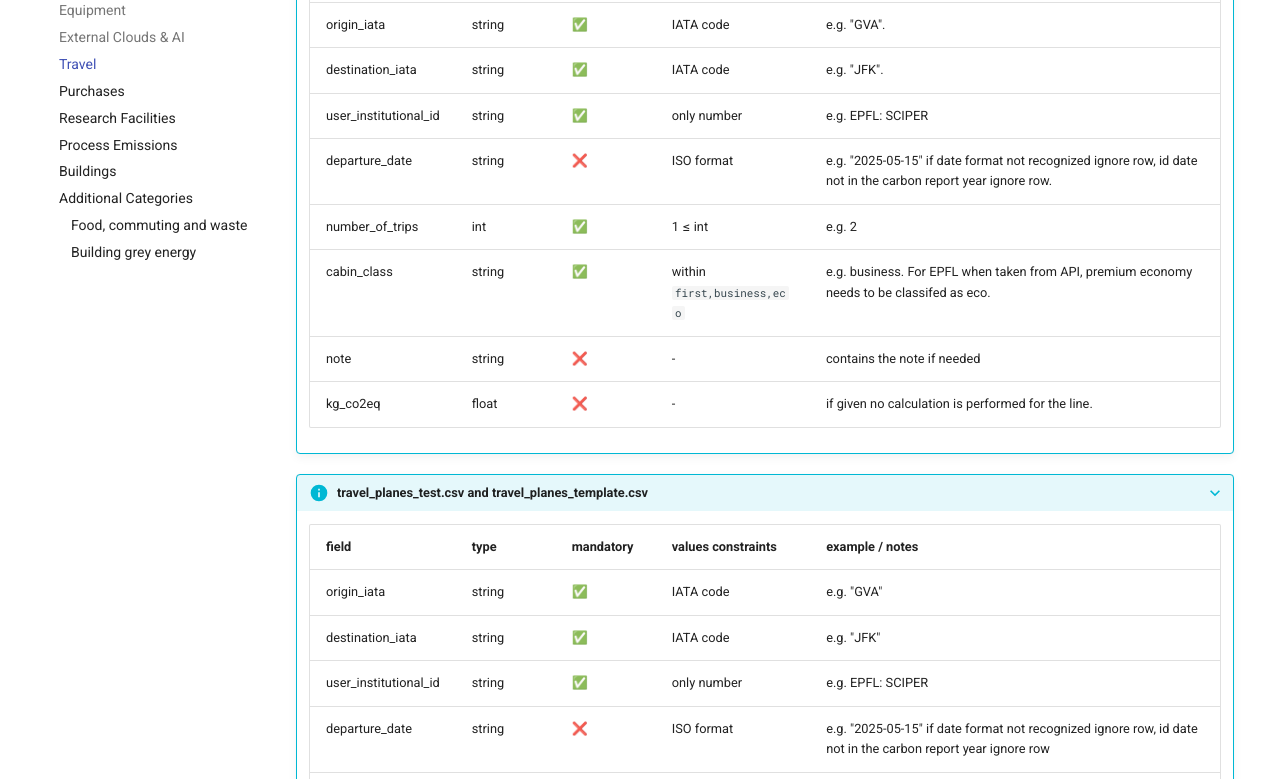
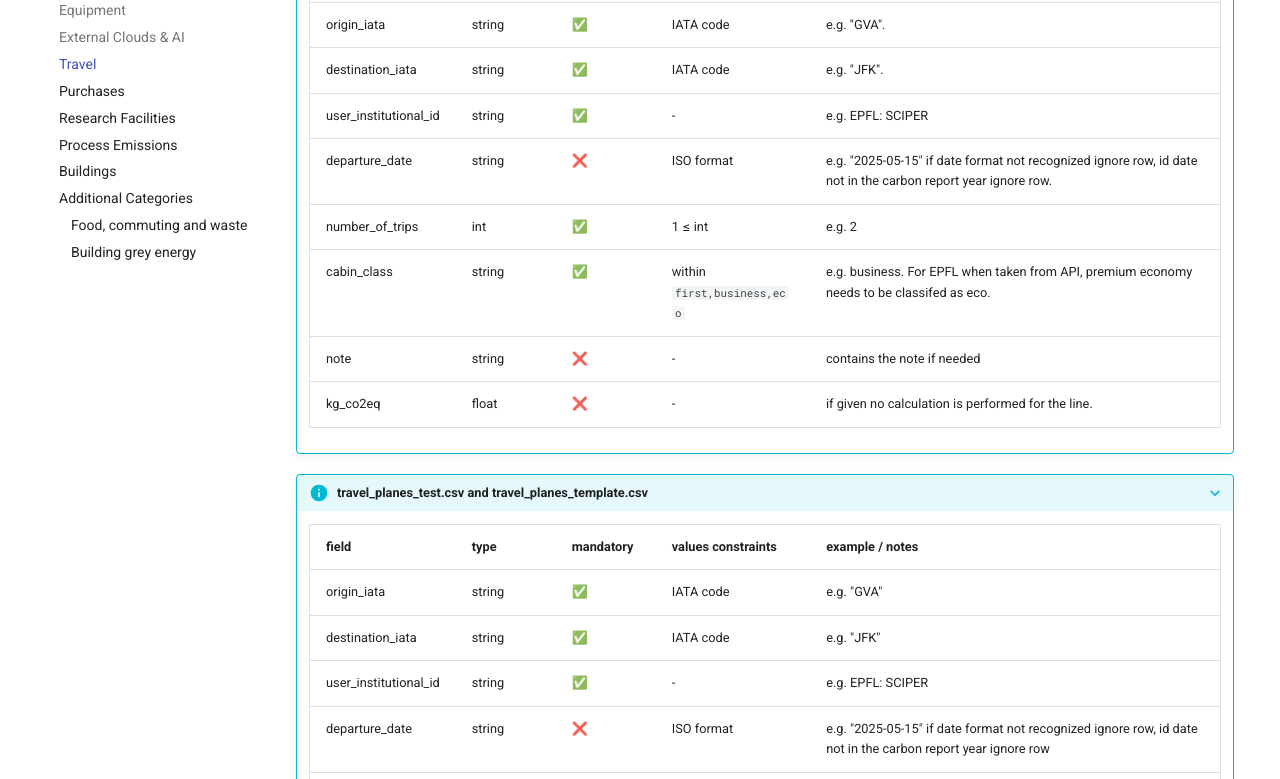
Before and after one commit to EPFL-ENAC/co2-calculator-back-office-doc, an MkDocs documentation site: the page built from docs/data-description.md, in a window 1280 px wide and 1400 px high, scrolled down 7159 px. Shown: the part 152-931 px from the top of the window. Built offline with MkDocs 1.6.1 and Material for MkDocs 9.7.7, drawn with Linux system fonts in a browser that asks for light colours; comment, search, counter and statistics services are not loaded.

Commit message:
docs: update travel institutional_id field

```diff
--- a/docs/data-description.md
+++ b/docs/data-description.md
@@ -176,7 +176,7 @@ This guide provides comprehensive data validation schemas for all modules in the
     | unit_institutional_id | string | ✅ | numbers only | for EPFL: cf_id (numbers only) |
     | origin_iata | string | ✅ | IATA code | e.g. "GVA". |
     | destination_iata | string | ✅ | IATA code | e.g. "JFK".|
-    | user_institutional_id | string | ✅ | only number | e.g. EPFL: SCIPER |
+    | user_institutional_id | string | ✅ | - | e.g. EPFL: SCIPER |
     | departure_date | string | ❌ | ISO format | e.g. "2025-05-15" if date format not recognized ignore row, id date not in the carbon report year ignore row. |
     | number_of_trips | int | ✅ | 1 ≤ int | e.g. 2 |
     | cabin_class | string | ✅ | within `first,business,eco` | e.g. business. For EPFL when taken from API, premium economy needs to be classifed as eco. |
@@ -189,7 +189,7 @@ This guide provides comprehensive data validation schemas for all modules in the
     |-------|------|-----------|-------------------|-------------------|
     | origin_iata | string | ✅ | IATA code | e.g. "GVA" |
     | destination_iata | string | ✅ | IATA code | e.g. "JFK" |
-    | user_institutional_id | string | ✅ | only number | e.g. EPFL: SCIPER |
+    | user_institutional_id | string | ✅ | - | e.g. EPFL: SCIPER |
     | departure_date | string | ❌ | ISO format | e.g. "2025-05-15" if date format not recognized ignore row, id date not in the carbon report year ignore row |
     | number_of_trips | int | ✅ | 1 ≤ int | e.g. 2 |
     | cabin_class | string | ✅ | within `first,business,eco` | e.g. business |
```
